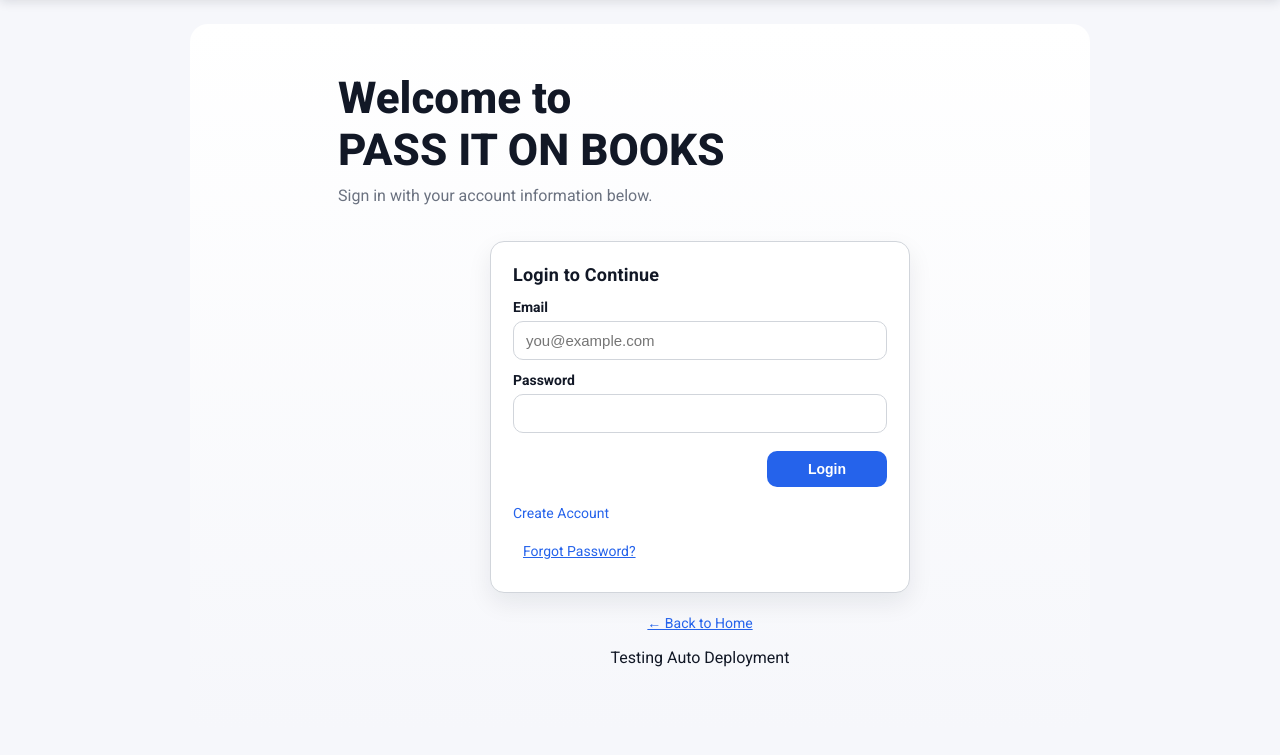
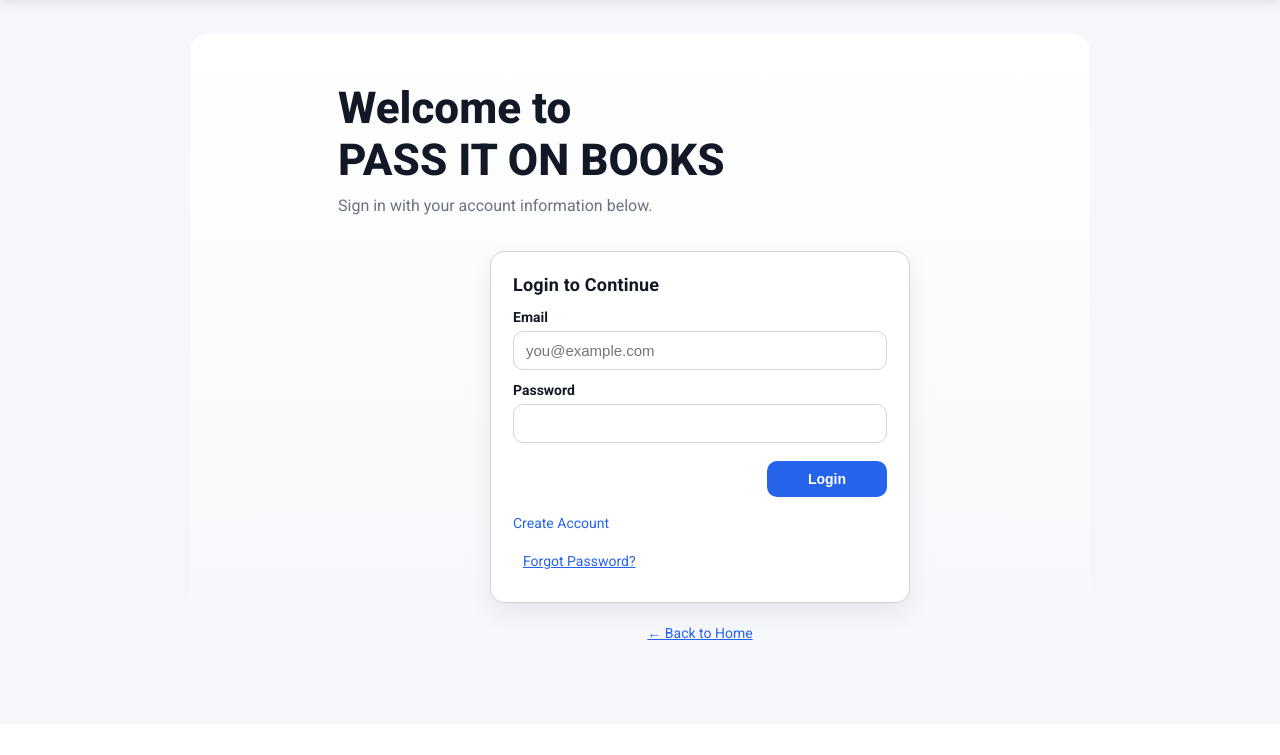
Before and after one commit to athishr88/software_eng_class_project, a Django app: page / in a window 1280 px wide. Shown: the part 76-831 px from the top of the page. After the commit the page ends 716 px from the top, so only its background shows below. Run offline with Django 5.2, Linux system fonts and the light colour scheme.

Commit message:
Update login_page.html

```diff
--- a/General/templates/login/login_page.html
+++ b/General/templates/login/login_page.html
@@ -212,7 +212,6 @@
                 <p style="margin:20px 0 0; text-align:center;">
                     <a href="{% url 'general_home' %}" style="color:var(--primary); font-size:14px;">← Back to Home</a>
                 </p>
-                <p>Testing Auto Deployment</p>
             </section>
         </main>
     </div>
```
